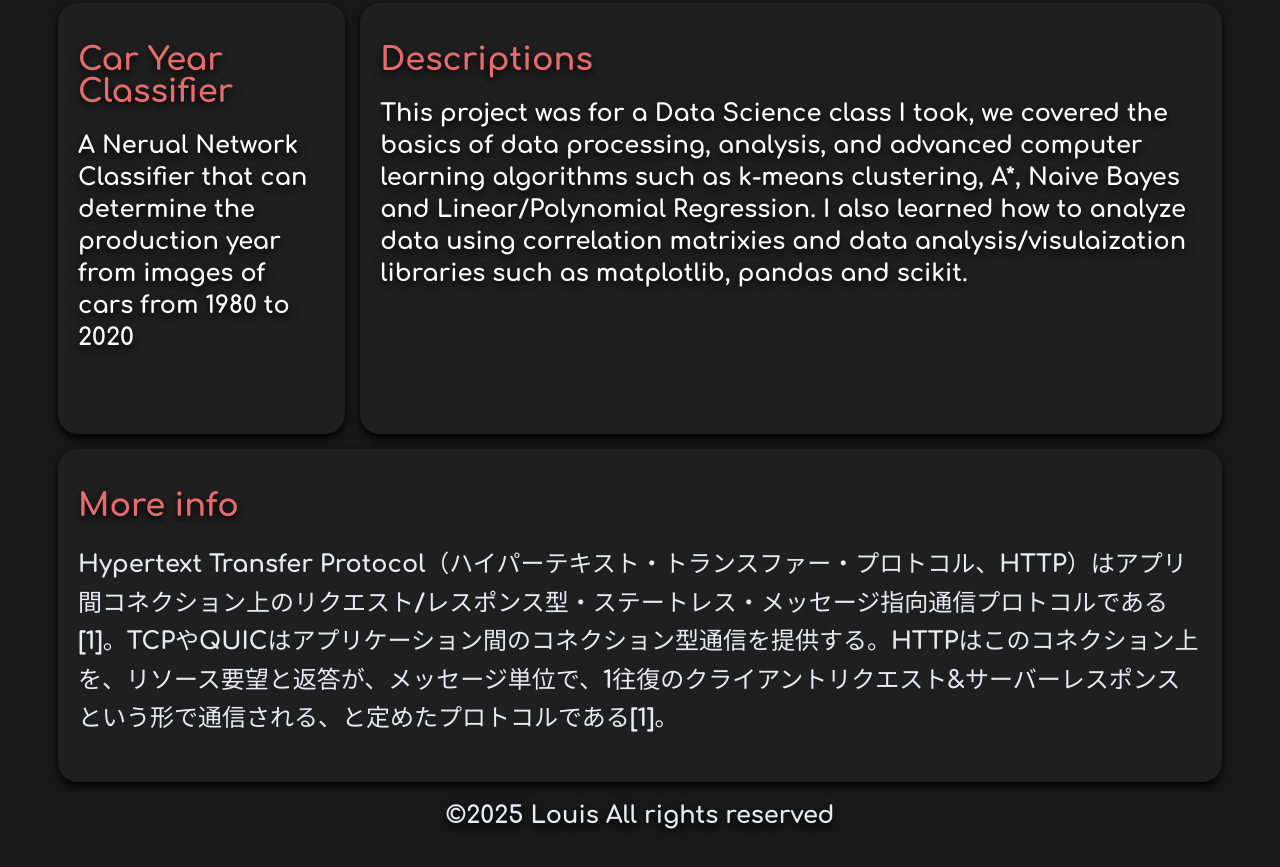
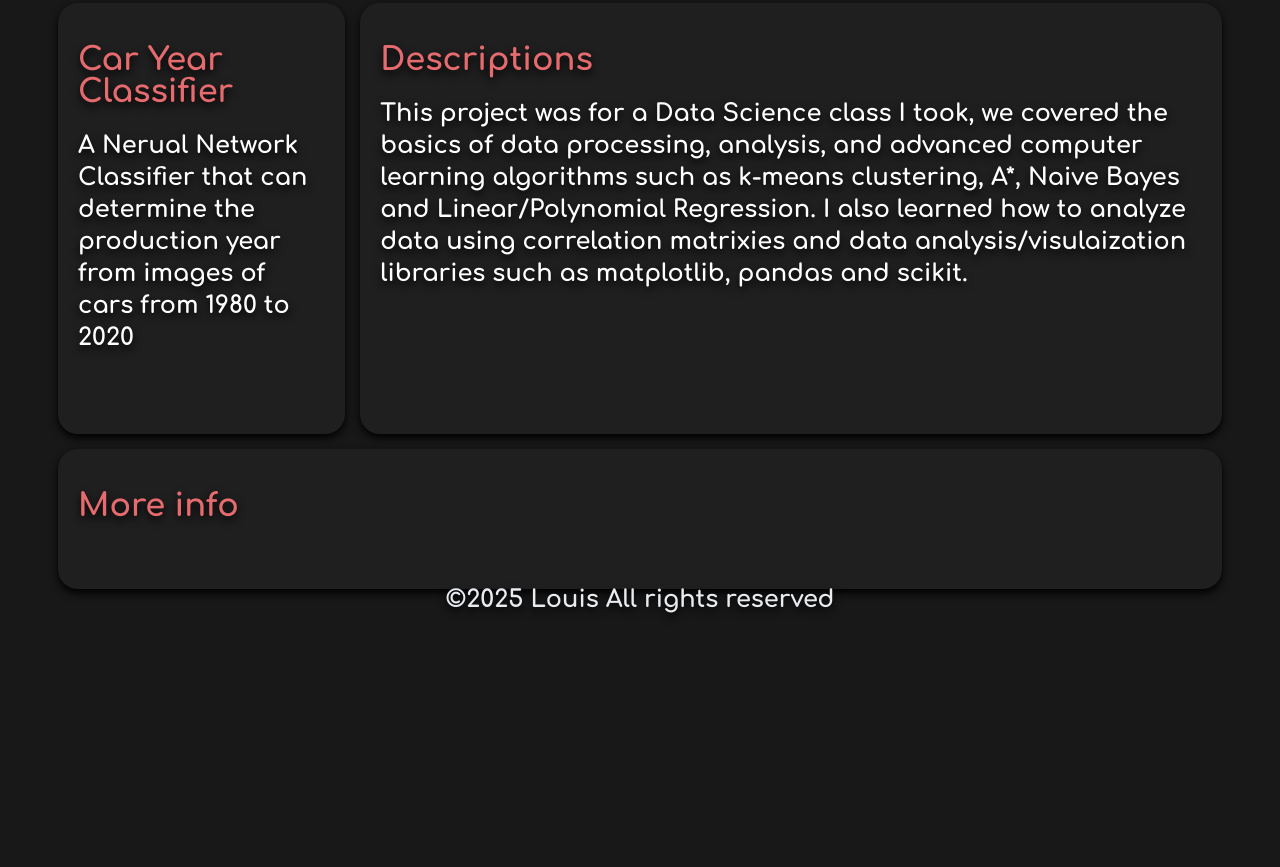
Before and after one commit to Louis-Ladd/portfolio, a plain HTML site: page caryearclass.html in a window 1280 px wide. Shown: the part 683-1550 px from the top of the page. After the commit the page ends 1336 px from the top, so only its background shows below. Drawn offline with Linux system fonts and the light colour scheme.

```diff
--- a/caryearclass.html
+++ b/caryearclass.html
@@ -42,9 +42,7 @@
       </div>
       <div class="info">
         <h1>More info</h1>
-        <p>Hypertext Transfer
-          Protocol（ハイパーテキスト・トランスファー・プロトコル、HTTP）はアプリ間コネクション上のリクエスト/レスポンス型・ステートレス・メッセージ指向通信プロトコルである[1]。TCPやQUICはアプリケーション間のコネクション型通信を提供する。HTTPはこのコネクション上を、リソース要望と返答が、メッセージ単位で、1往復のクライアントリクエスト&サーバーレスポンスという形で通信される、と定めたプロトコルである[1]。
-        </p>
+        <p></p>
       </div>
     </div>
   </div>
```
